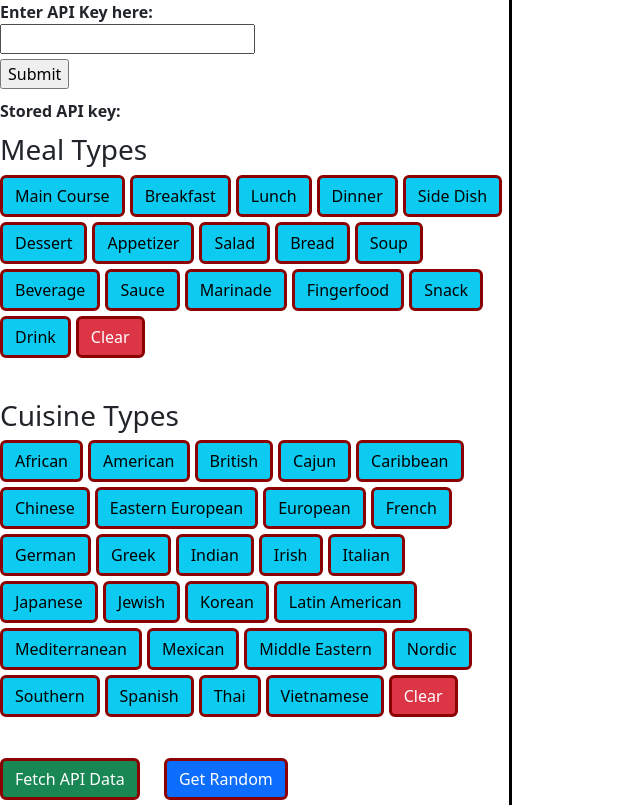
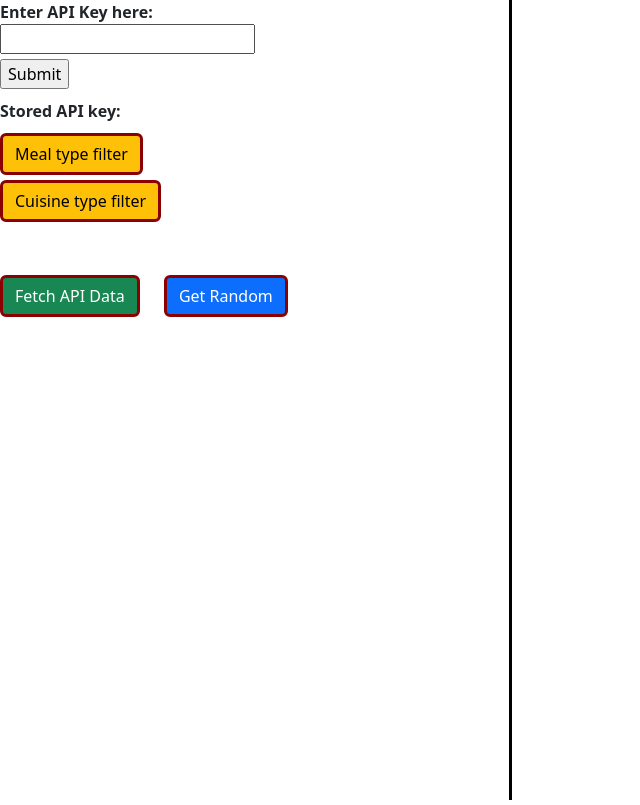
Before and after one commit to Chab93/Spoon_API, a website: page index.html in a window 1280 px wide. Shown: the whole page, without its empty margins (0-640 px from the left). Drawn offline with nearby package versions, Linux system fonts and the light colour scheme.

Commit message:
lagt till collapse vy till filter

```diff
--- a/index.html
+++ b/index.html
@@ -19,18 +19,34 @@
             <p id="apiKey-p"><b>Stored API key:</b></p>
             <p id="savedKey-p"></p>
 
+            <button class="btn btn-warning block" type="button" data-bs-toggle="collapse" data-bs-target="#collapseMeal" aria-expanded="false" aria-controls="collapseMeal">
+                Meal type filter
+            </button>
+            <div class="collapse" id="collapseMeal">
+                <div class="card card-body">
                     <div>
                         <h3>Meal Types</h3>
                         <div id="mealTypes" class="d-flex flex-wrap"></div>
                         <p id="selectedMeal"></p>
                     </div>
+                </div>
+            </div>
+
+            <button class="btn btn-warning block" type="button" data-bs-toggle="collapse" data-bs-target="#collapseCuisine" aria-expanded="false" aria-controls="collapseCuisine">
+                Cuisine type filter
+            </button>
+            <div class="collapse" id="collapseCuisine">
+                <div class="card card-body">
                     <div>
                         <h3>Cuisine Types</h3>
                         <div id="cuisineTypes" class="d-flex flex-wrap"></div>
                         <p id="selectedCuisines"></p>
                     </div>
-            <button id="call-api-btn" class="btn btn-success">Fetch API Data</button>
-            <button id="get-random-recipe" class="btn btn-primary">Get Random</button>
+                </div>
+            </div>
+
+            <button id="call-api-btn" class="btn btn-success mt-5">Fetch API Data</button>
+            <button id="get-random-recipe" class="btn btn-primary mt-5">Get Random</button>
         </div>
         <div id="recipe-results">
 
--- a/style.css
+++ b/style.css
@@ -1,4 +1,4 @@
-.btn-info, .btn-danger, .btn-success, .btn-primary{
+.btn-info, .btn-danger, .btn-success, .btn-primary, .btn-warning{
     border: 3px darkred solid;
     margin-right: 5px;
     margin-bottom: 5px;
@@ -13,12 +13,13 @@
 }
 
 #filter-div{
-    max-width: 40%;
+    min-width: 40%;
+    height: 100vh;
     border-right: 3px black solid;
 }
 
 #recipe-results{
-    max-width: 60%;
+    min-width: 60%;
 }
 
 .p-types{
```
Lines whose indentation alone changed are shown as unchanged.
